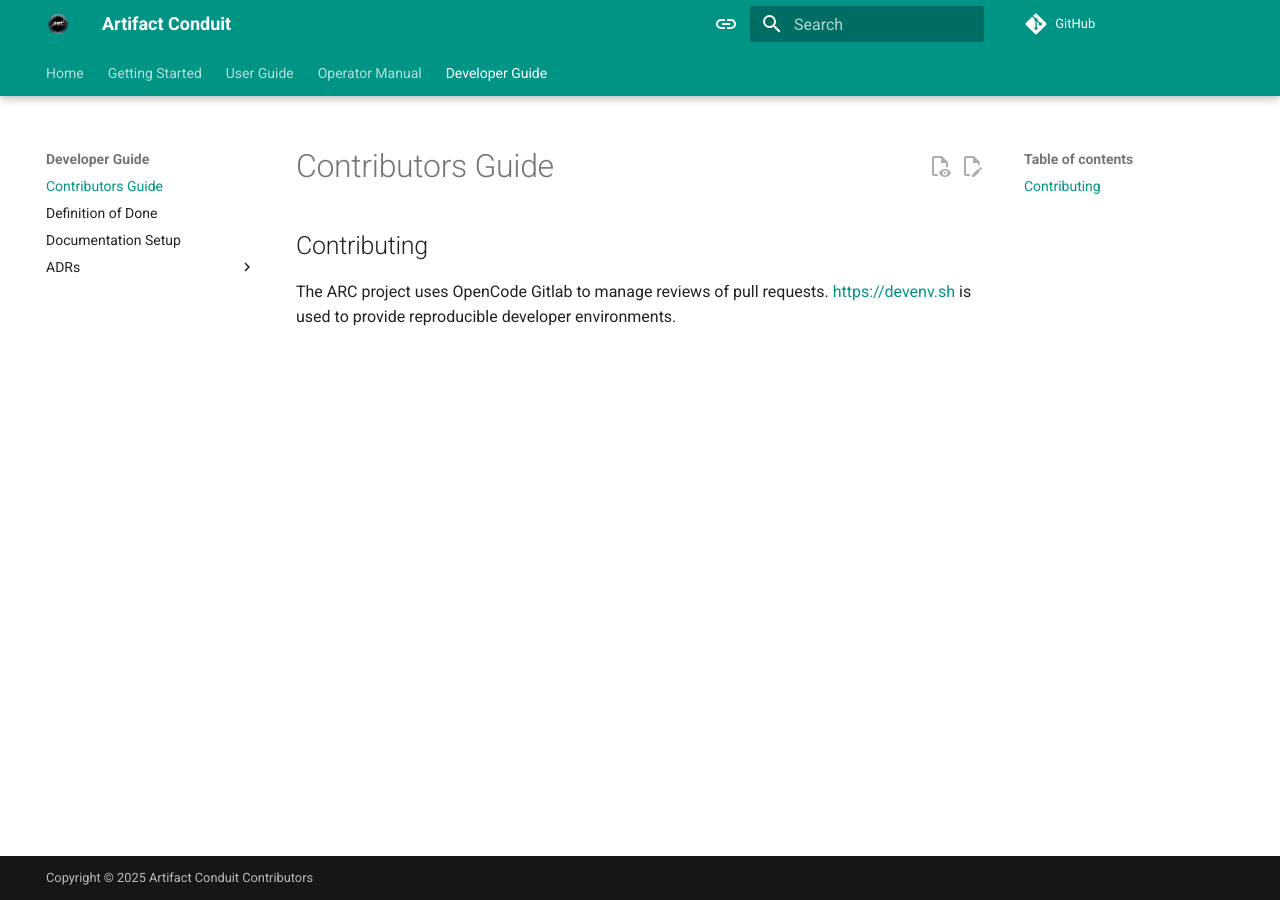
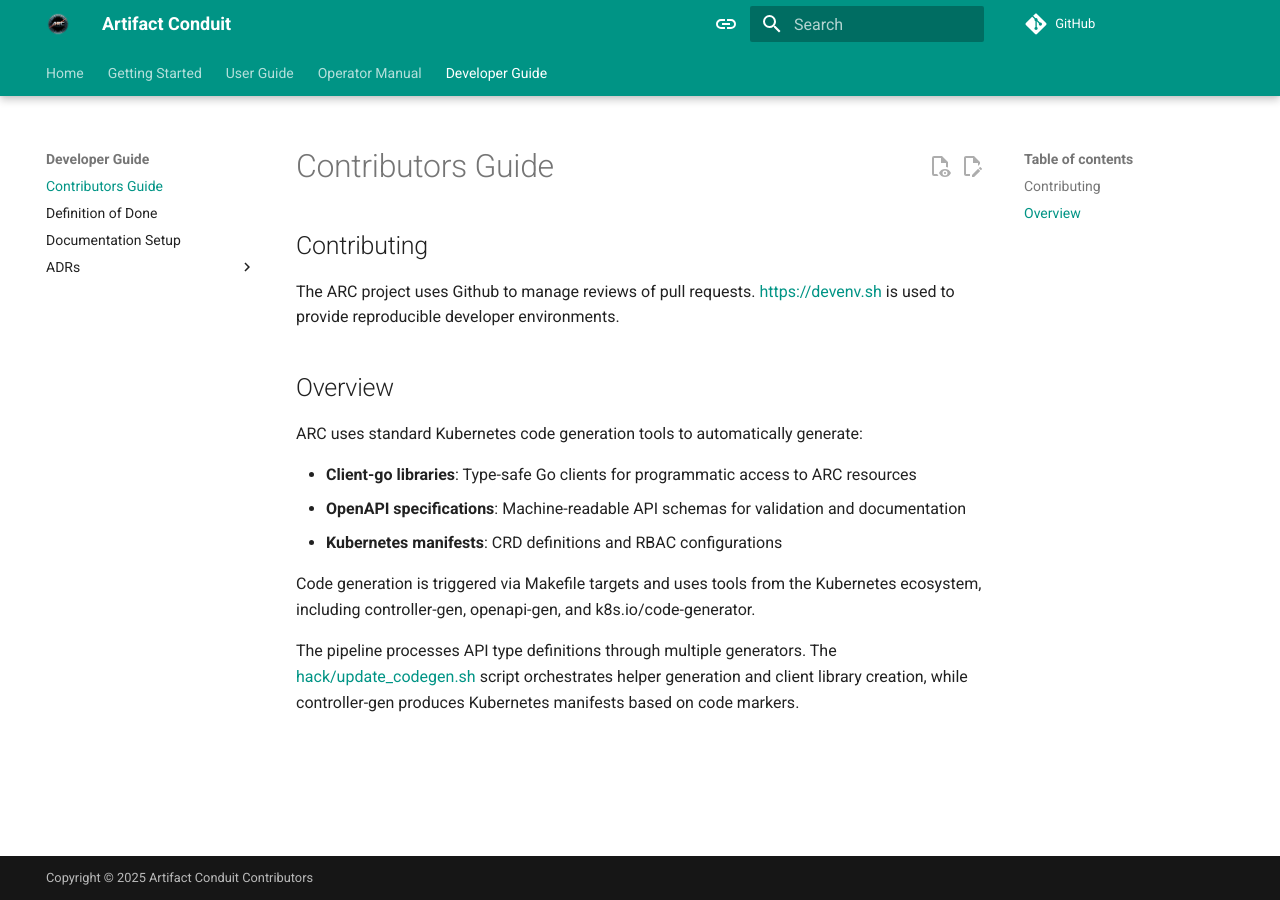
Before and after one commit to opendefensecloud/artifact-conduit, an MkDocs documentation site: the page built from docs/developer-guide/contributing.md, in a window 1280 px wide. Built offline with MkDocs 1.6.1 and Material for MkDocs 9.7.7, drawn with Linux system fonts in a browser that asks for light colours; comment, search, counter and statistics services are not loaded; the version menu is left out.

Commit message:
add information on codegen

```diff
--- a/docs/developer-guide/contributing.md
+++ b/docs/developer-guide/contributing.md
@@ -2,5 +2,17 @@
 
 ## Contributing
 
-The ARC project uses OpenCode Gitlab to manage reviews of pull requests.
+The ARC project uses Github to manage reviews of pull requests.
 <https://devenv.sh> is used to provide reproducible developer environments.
+
+## Overview
+
+ARC uses standard Kubernetes code generation tools to automatically generate:
+
+- **Client-go libraries**: Type-safe Go clients for programmatic access to ARC resources
+- **OpenAPI specifications**: Machine-readable API schemas for validation and documentation
+- **Kubernetes manifests**: CRD definitions and RBAC configurations
+
+Code generation is triggered via Makefile targets and uses tools from the Kubernetes ecosystem, including controller-gen, openapi-gen, and k8s.io/code-generator.
+
+The pipeline processes API type definitions through multiple generators. The [hack/update_codegen.sh](/hack/update-codegen.sh) script orchestrates helper generation and client library creation, while controller-gen produces Kubernetes manifests based on code markers.
```
